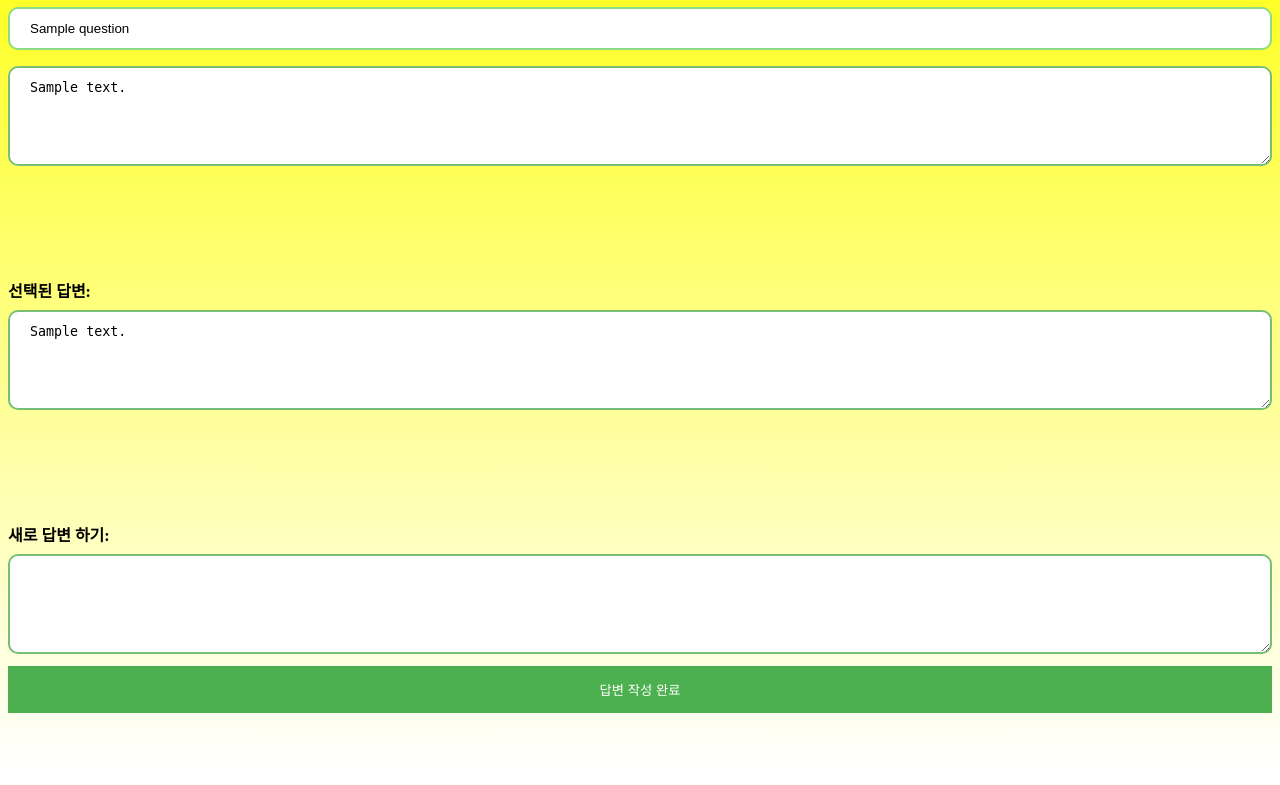
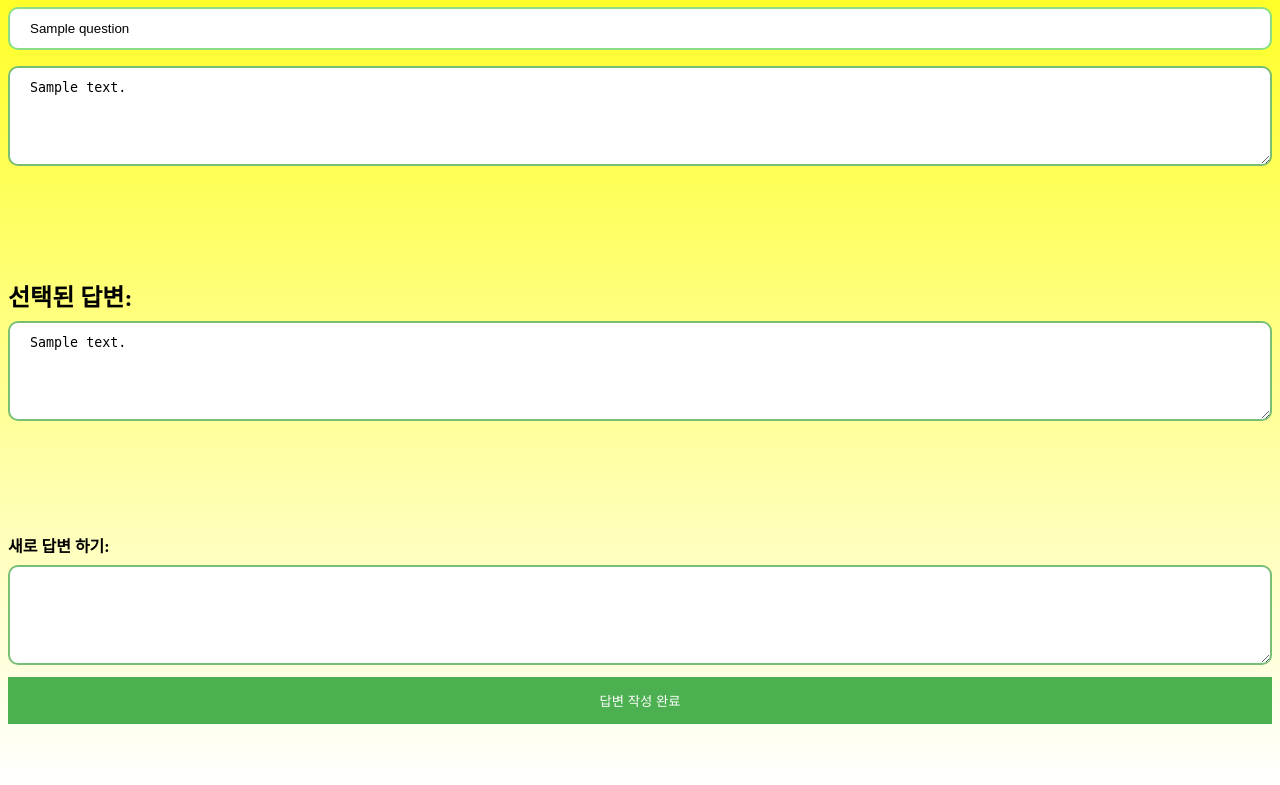
Before and after one commit to munhyunsu/StudentHelper, a Django app: page /detail/1/ in a window 1280 px wide. Shown: the part 144-929 px from the top of the page. Before the commit the page ends 871 px from the top, so only its background shows below. Run offline with Django 3.2, Linux system fonts and the light colour scheme; tables that the repository leaves empty hold one stand-in row (values such as "Sample post").

Commit message:
highlight selected answer

```diff
--- a/advice/models.py
+++ b/advice/models.py
@@ -21,6 +21,7 @@ class Reply(models.Model):
     content = models.TextField('reply content')
     pub_date = models.DateTimeField('date published')
     is_selected = models.BooleanField('is selected')
+    rate = models.FloatField('rate')
 
     def __str__(self):
         return '{0} to {1} at {2}'.format(self.author, self.to, self.pub_date)
--- a/mysite/templates/detail.html
+++ b/mysite/templates/detail.html
@@ -42,7 +42,7 @@
         <input hidden value="reply" name="locate">
         <input hidden value="{{ r.id }}" name="reply_id">
         {% if r.is_selected == True %}
-            <label for="content"><b>선택된 답변: </b></label>
+            <label for="content"><b style="font-size: 1.5em;">선택된 답변: </b></label>
         {% else %}
             <label for="content"><b>답변: </b></label>
         {% endif %}
```
